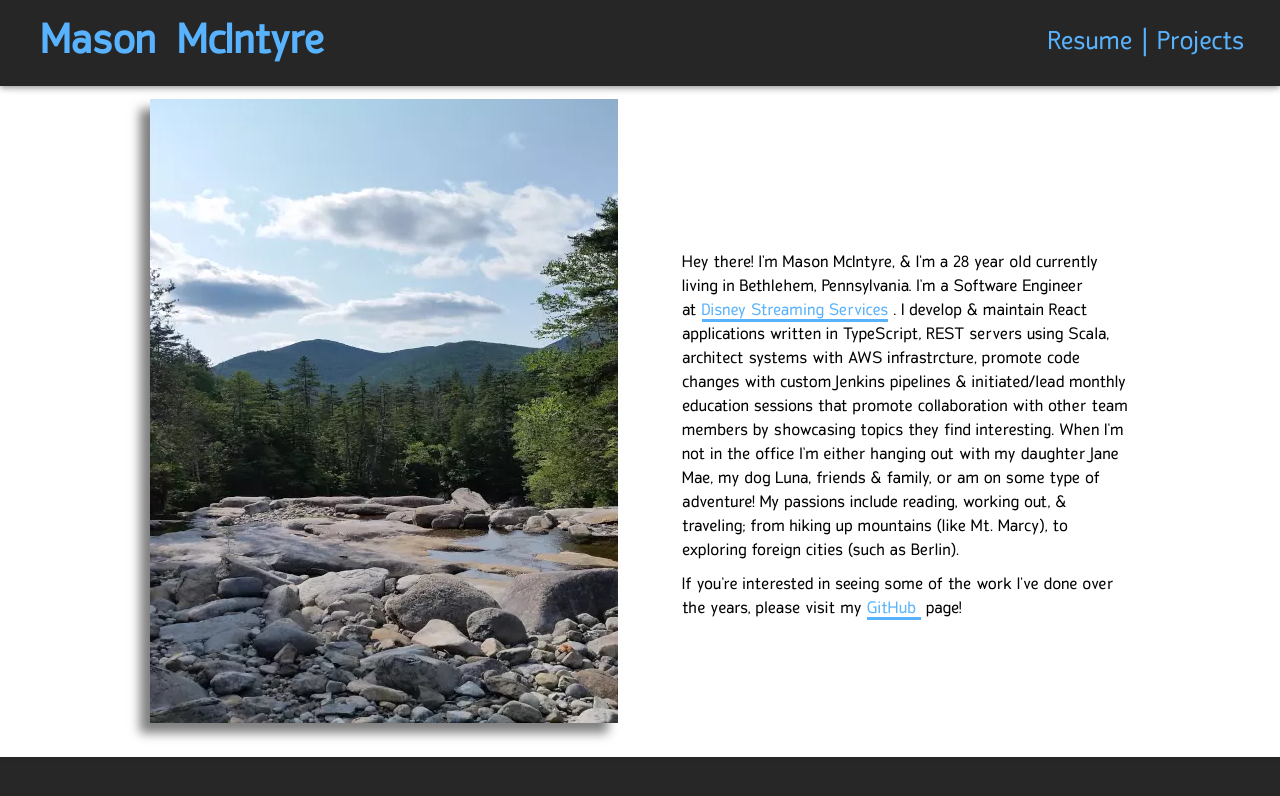
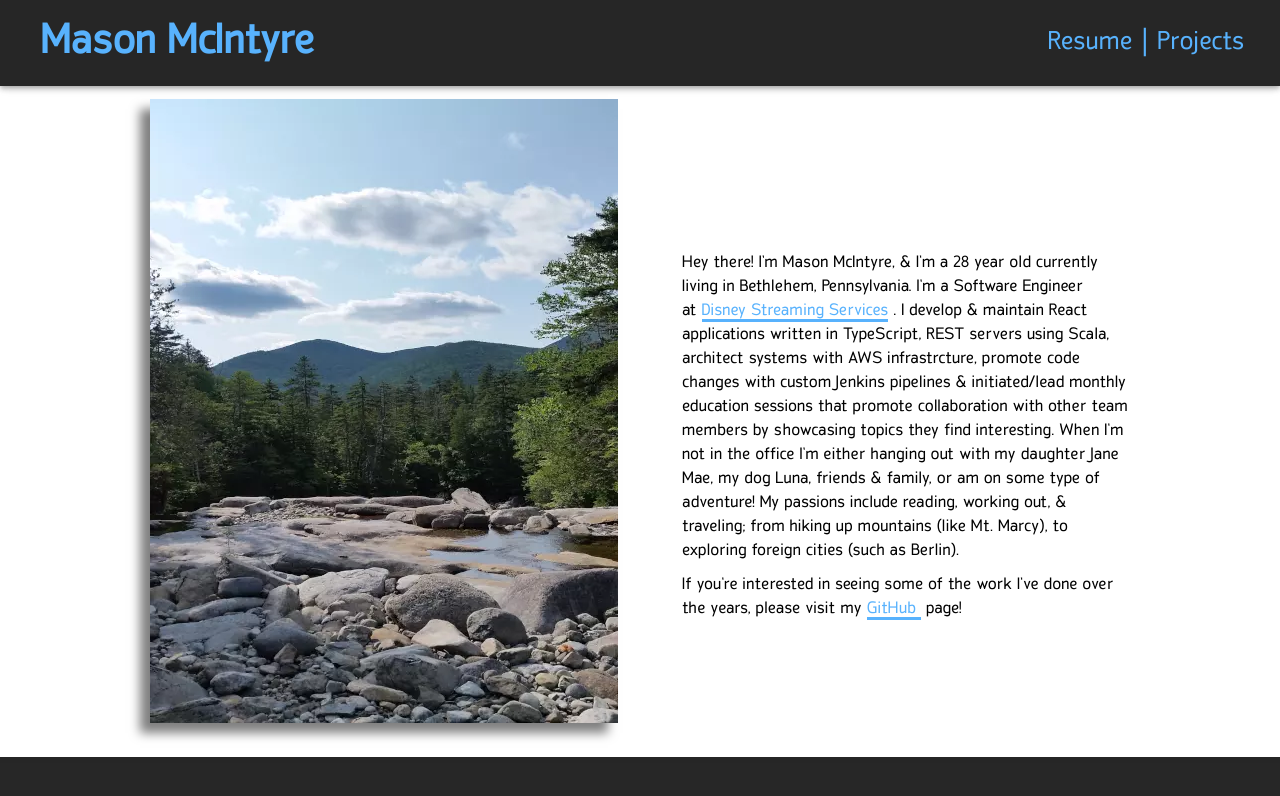
Before and after one commit to mcintyremason/masonmcintyre-nextjs, a Next.js app: page / in a window 1280 px wide. Shown: the top 796 px of the page. Built offline with nearby package versions, Linux system fonts and the light colour scheme; some icons are missing.

Commit message:
name spacing

```diff
--- a/components/Header/index.module.css
+++ b/components/Header/index.module.css
@@ -20,7 +20,7 @@ header.app-bar {
 }
 
 .header .header-name .name span {
-  padding: 0 10px 0 0;
+  padding: 0;
 }
 
 .header .header-name .name span:last-child {
```
